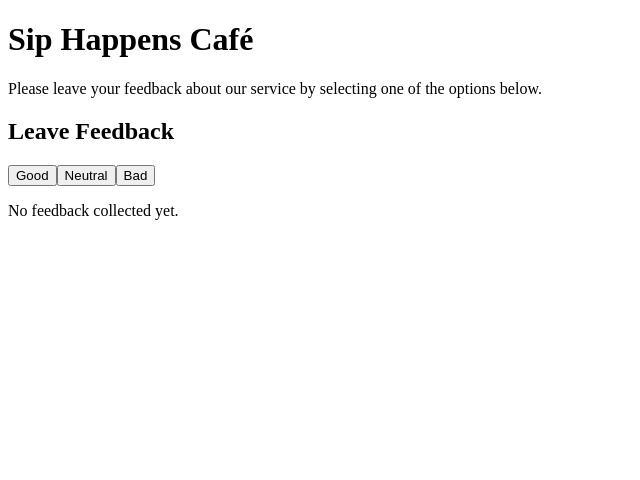
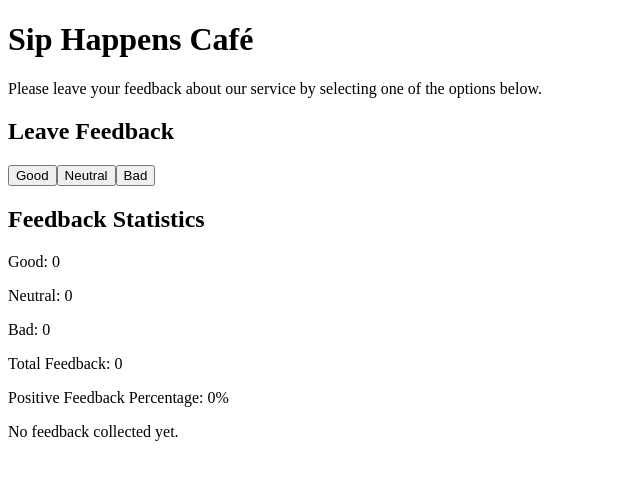
Before and after one commit to Slavikkq/goit-react-hw-02, a React (Vite) app: page / in a window 1280 px wide. Shown: the top 480 px of the page, without its empty margins (0-640 px from the left). Built offline with nearby package versions, Linux system fonts and the light colour scheme.

Commit message:
react hw 02

```diff
--- a/src/App.jsx
+++ b/src/App.jsx
@@ -44,7 +44,6 @@ export default function App() {
         updateFeedback={updateFeedback}
         resetEnabled={totalFeedback > 0}
       />
-      {totalFeedback > 0 ? (
       <Feedback
         good={feedback.good}
         neutral={feedback.neutral}
@@ -52,9 +51,7 @@ export default function App() {
         totalFeedback={totalFeedback}
         positivePercentage={positivePercentage}
       />
-      ) : (
-        <Notification />
-      )}
+      {totalFeedback === 0 && <Notification />}
     </div>
   );
 }
--- a/src/components/Feedback/Feedback.jsx
+++ b/src/components/Feedback/Feedback.jsx
@@ -8,7 +8,6 @@ export default function Feedback({
   return (
     <div>
       <h2>Feedback Statistics</h2>
-      {totalFeedback > 0 && (
       <div>
         <p>Good: {good}</p>
         <p>Neutral: {neutral}</p>
@@ -16,7 +15,6 @@ export default function Feedback({
         <p>Total Feedback: {totalFeedback}</p>
         <p>Positive Feedback Percentage: {positivePercentage}%</p>
       </div>
-      )}
     </div>
   );
 }
```
Lines whose indentation alone changed are shown as unchanged.
